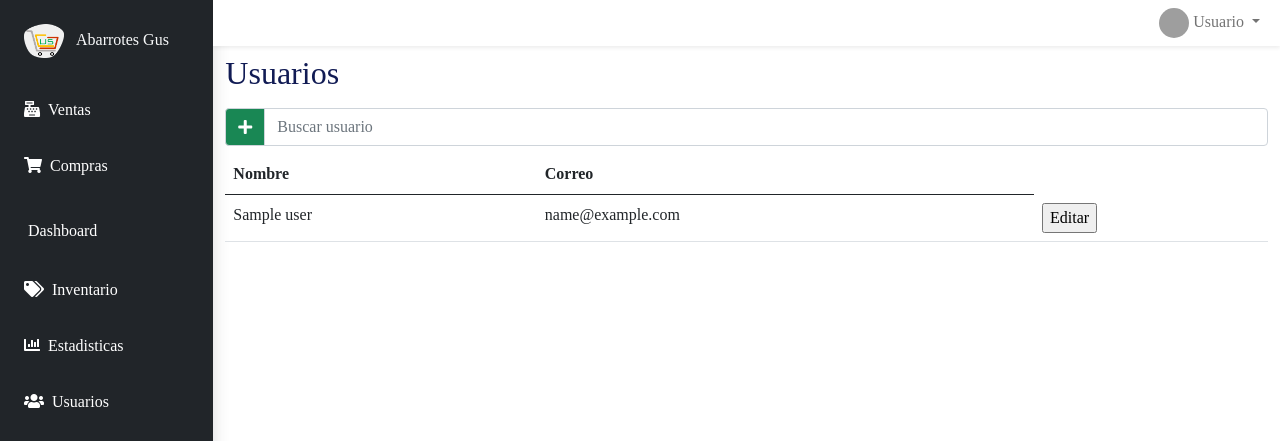
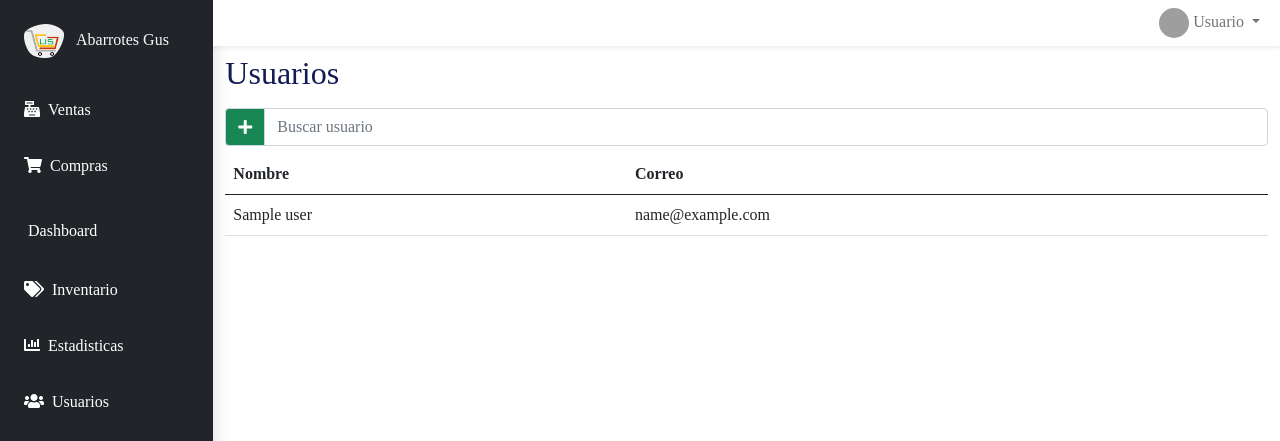
Before and after one commit to Diego448/my-store-management, a Flask app: page /users in a window 1280 px wide. Shown: the top 441 px of the page. Run offline with Flask 2, Linux system fonts and the light colour scheme; a database or web service that is not in the repository returns one stand-in record (values such as "Sample title"); some libraries are stand-ins or nearby versions; grey boxes are pictures that could not be loaded.

Commit message:
drop edit button, adding data_id in tr

```diff
--- a/templates/users.html
+++ b/templates/users.html
@@ -43,16 +43,14 @@
                                             </thead>
                                             <tbody>
                                                 {% for user in users %}
-                                                <tr style="cursor:pointer" data-bs-toggle="modal" data-bs-target="#exampleModal">
+                                                <tr style="cursor:pointer" data-bs-toggle="modal" data-bs-target="#exampleModal" data-id="{{ user._id }}">
                                                     <td>
                                                         {{user.name}}
                                                     </td>
                                                     <td>
                                                         {{user.email}}
                                                     </td>
-                                                    <td>
-                                                        <input type="button" data-id="{{ user._id }}" value="Editar">
-                                                    </td>
+
                                                 </tr>
                                                 {% endfor %}
                                             </tbody>
```
